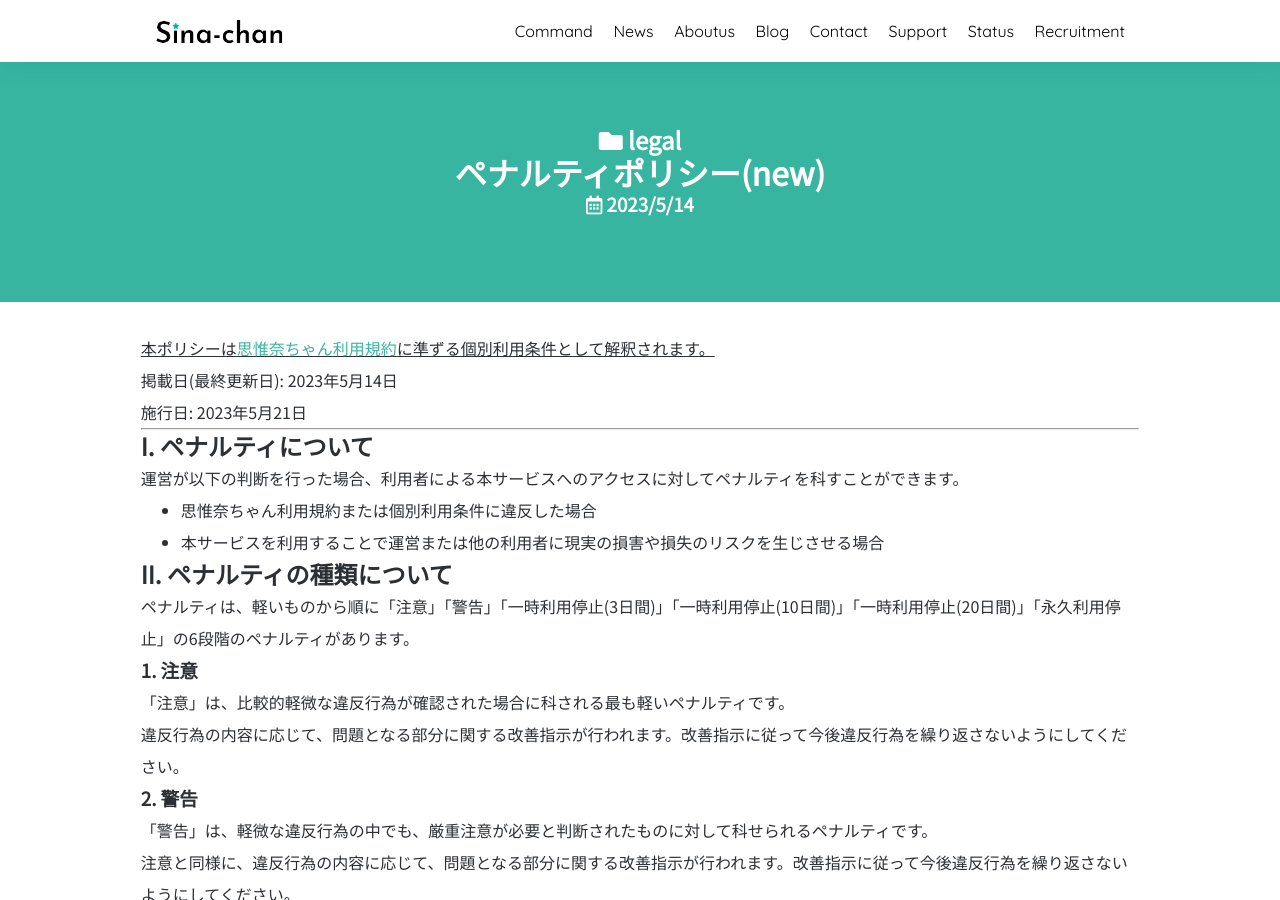
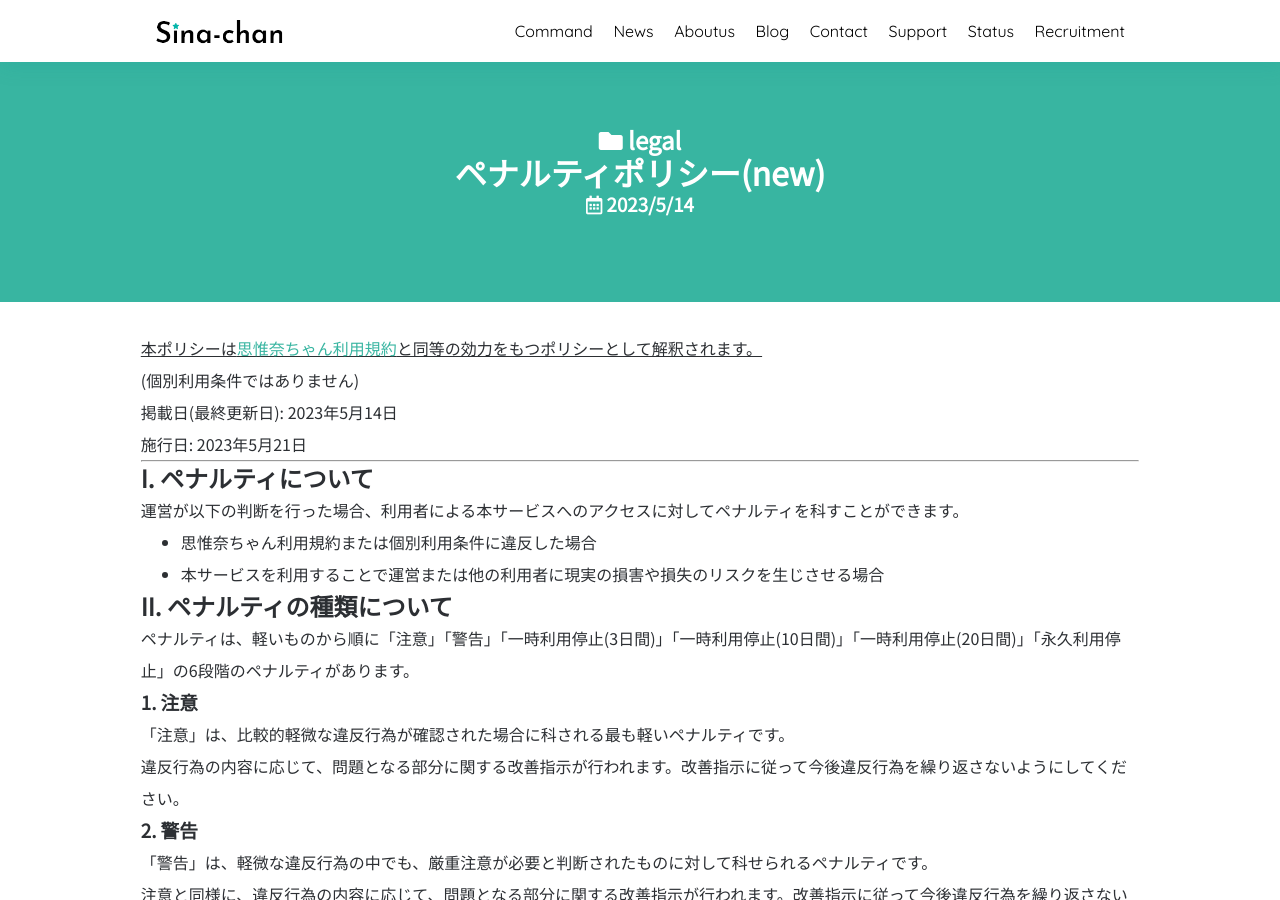
Before and after one commit to SinaKitagami/sinakitagami.github.io, a Jekyll site: the page built from _posts/legal/2023-05-14-new-penalty.md, in a window 1280 px wide and 900 px high. Built offline with Jekyll 4.4.1, drawn with Linux system fonts in a browser that asks for light colours; nearby versions of some CDN libraries; a script that is not in the unit is left out.

Commit message:
Update 2023-05-14-new-penalty.md

```diff
--- a/_posts/legal/2023-05-14-new-penalty.md
+++ b/_posts/legal/2023-05-14-new-penalty.md
@@ -4,7 +4,9 @@ title: ペナルティポリシー(new)
 categories:
 - legal
 ---
-<u>本ポリシーは<a href="{{site.url}}/legal/new-tos" class="a-orange">思惟奈ちゃん利用規約</a>に準ずる個別利用条件として解釈されます。</u>
+<u>本ポリシーは<a href="{{site.url}}/legal/new-tos" class="a-orange">思惟奈ちゃん利用規約</a>と同等の効力をもつポリシーとして解釈されます。</u>
+
+(個別利用条件ではありません)
 
 掲載日(最終更新日): 2023年5月14日
 
```
